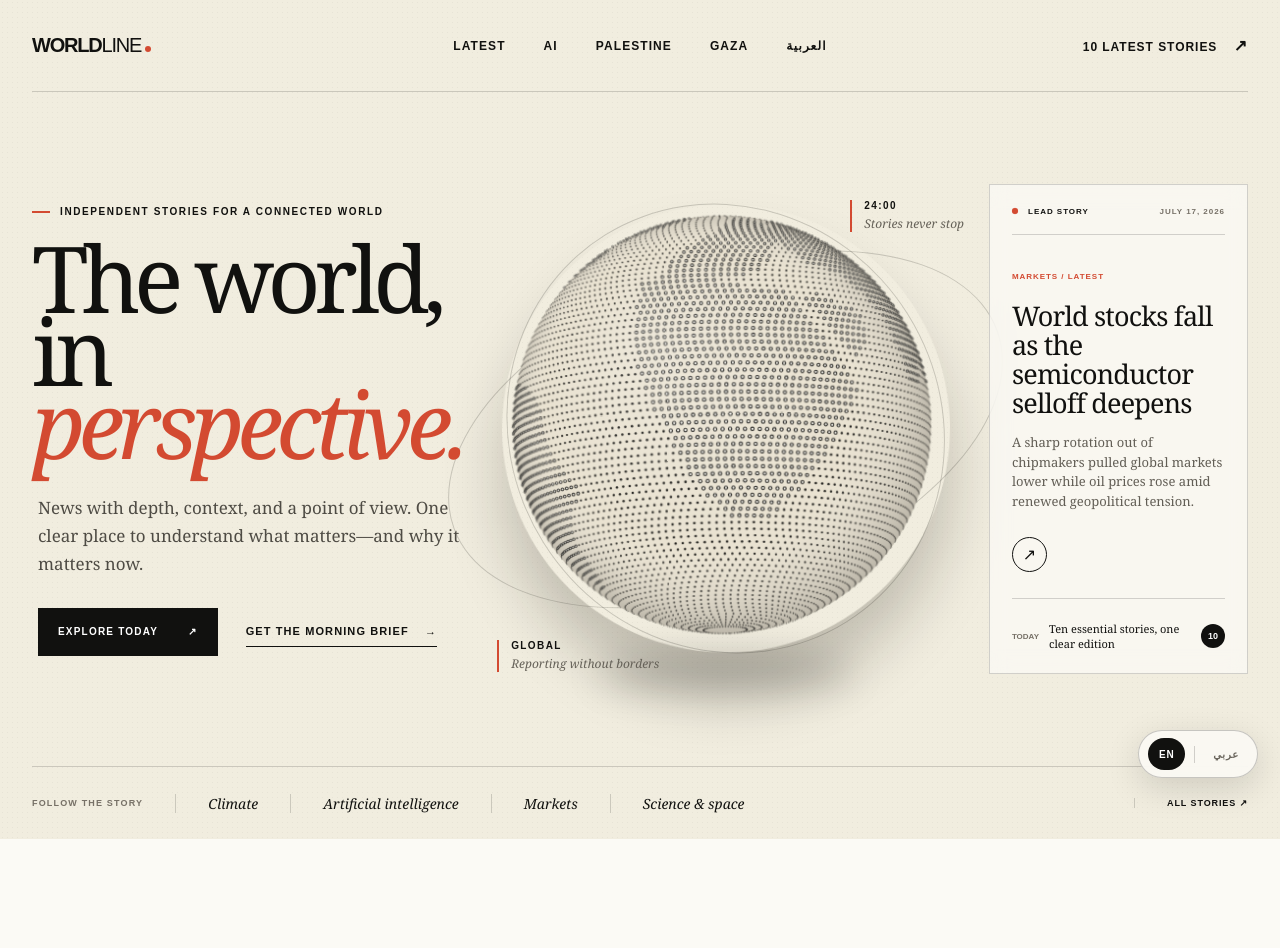
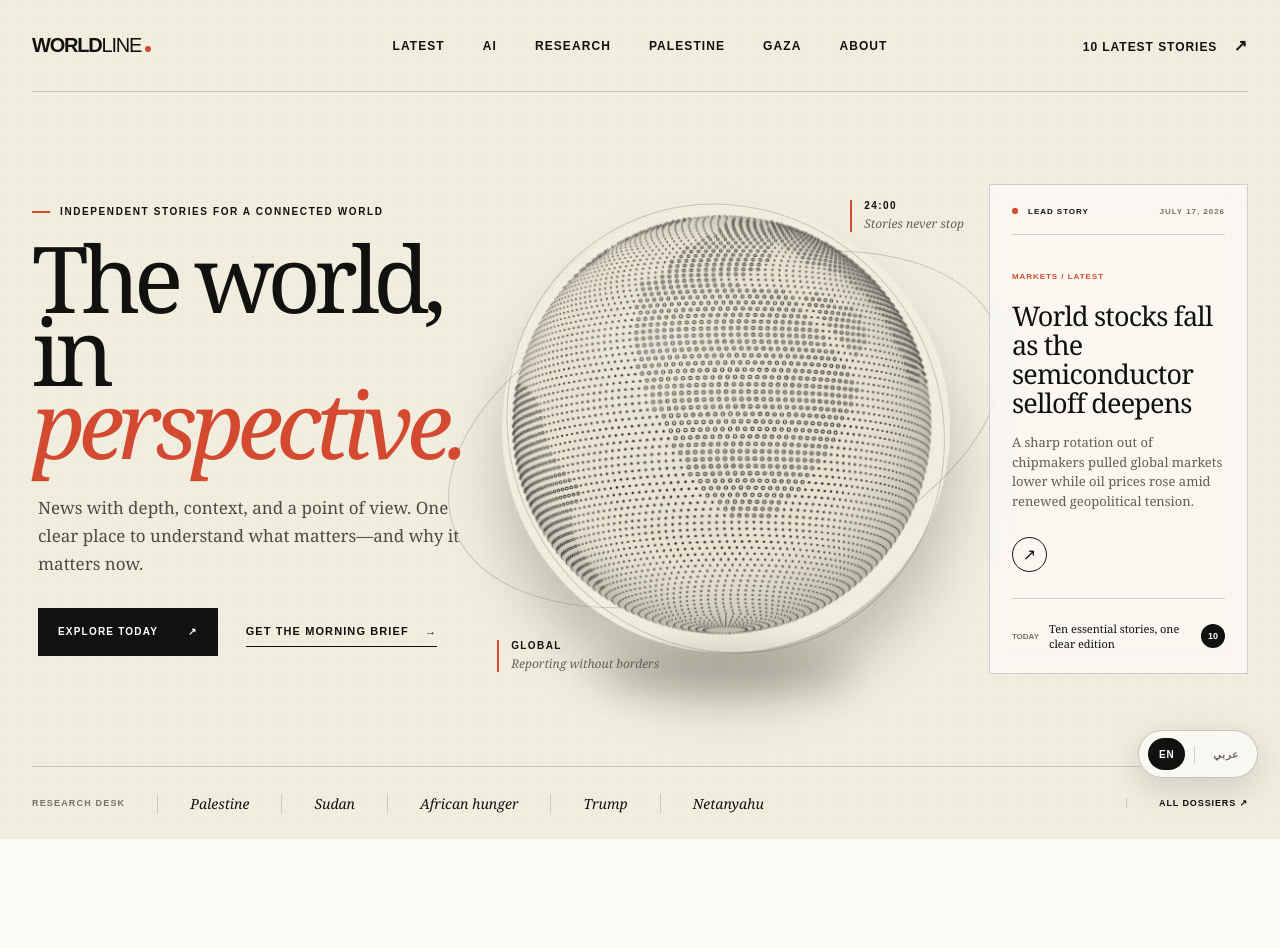
Before and after one commit to YYHomr/openworld, a Next.js app: page / in a window 1280 px wide. Shown: the top 948 px of the page. Built offline with nearby package versions, Linux system fonts and the light colour scheme.

Commit message:
Feature the research desk on English home

```diff
--- a/app/page.tsx
+++ b/app/page.tsx
@@ -12,7 +12,7 @@ export default function Home() {
         <nav className="nav shell" aria-label="Main navigation">
           <a className="brand" href="#top" aria-label="Worldline home">WORLD<span>LINE</span><i /></a>
           <div className="nav-links">
-            <a href="#latest">Latest</a><a href="/ai">AI</a><a href="/palestine">Palestine</a><a href="/gaza">Gaza</a><a href="/ar">العربية</a>
+            <a href="#latest">Latest</a><a href="/ai">AI</a><a href="/research">Research</a><a href="/palestine">Palestine</a><a href="/gaza">Gaza</a><a href="/about">About</a>
           </div>
           <a className="edition" href="#latest">10 latest stories <span>↗</span></a>
         </nav>
@@ -46,7 +46,7 @@ export default function Home() {
         </div>
 
         <div className="topic-strip shell" aria-label="Popular topics">
-          <span>Follow the story</span><a href="#latest">Climate</a><a href="#latest">Artificial intelligence</a><a href="#latest">Markets</a><a href="#latest">Science & space</a><a className="all-topics" href="#latest">All stories <Arrow /></a>
+          <span>Research desk</span><a href="/research/palestine">Palestine</a><a href="/research/sudan">Sudan</a><a href="/research/african-hunger">African hunger</a><a href="/research/trump">Trump</a><a href="/research/netanyahu">Netanyahu</a><a className="all-topics" href="/research">All dossiers <Arrow /></a>
         </div>
       </section>
 
@@ -66,6 +66,8 @@ export default function Home() {
 
 
       <section className="home-ai"><div className="shell home-ai-grid"><div><p className="eyebrow"><span/> Live automatic feed</p><h2>AI news,<br/><em>updated itself.</em></h2></div><p>Fresh reporting on models, research, policy and companies, pulled from an open global news database every 15 minutes.</p><a href="/ai">Open the AI desk ↗</a></div></section>
+
+      <section className="home-research"><div className="shell"><div className="home-research-head"><div><p className="eyebrow light"><span/> Deep research · verified 18 July 2026</p><h2>Memory,<br/><em>with receipts.</em></h2></div><p>Five sourced dossiers from a Palestinian and Arab perspective—clear about our position, precise about the evidence.</p><a href="/research">Open the research desk ↗</a></div><div className="home-research-list"><a href="/research/palestine"><span>01</span><b>Palestine</b><i>Law, land and life ↗</i></a><a href="/research/sudan"><span>02</span><b>Sudan</b><i>Civilians before generals ↗</i></a><a href="/research/african-hunger"><span>03</span><b>African hunger</b><i>Famines are made ↗</i></a><a href="/research/trump"><span>04</span><b>Trump</b><i>Power and Palestine ↗</i></a><a href="/research/netanyahu"><span>05</span><b>Netanyahu</b><i>Command and accountability ↗</i></a></div></div></section>
 
       <section className="home-palestine"><div className="shell home-palestine-grid"><div><p className="eyebrow light"><span /> New history guide</p><h2>Palestine,<br /><em>remembered whole.</em></h2></div><p>A map-led, six-part guide to history, the Nakba, daily life, Al-Quds, the olive and fig, and Gaza—written from a Palestinian perspective.</p><a href="/palestine">Explore Palestine <span>↗</span></a></div></section>
 
@@ -89,7 +91,7 @@ export default function Home() {
         <NewsletterForm lang="en" />
       </section>
 
-      <footer className="footer shell"><a className="brand" href="#top">WORLD<span>LINE</span><i /></a><p>Independent journalism for curious minds.</p><p>© 2026 Worldline Journal</p></footer>
+      <footer className="footer shell"><a className="brand" href="#top">WORLD<span>LINE</span><i /></a><p>Independent journalism for curious minds. <a href="/about">About VOAI ↗</a></p><p>© 2026 Worldline Journal</p></footer>
     </main>
   );
 }
```
